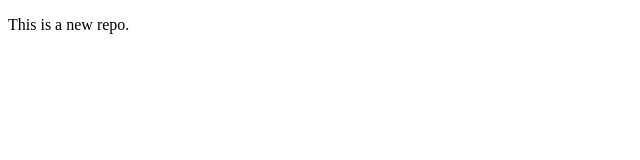
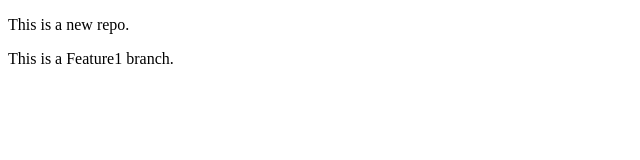
Before and after one commit to Hamid682004/Local_Repo, a plain HTML site: page index.html in a window 1280 px wide. Shown: the whole page, without its empty margins (0-640 px from the left). Drawn offline with Linux system fonts and the light colour scheme.

Commit message:
modifying

```diff
--- a/index.html
+++ b/index.html
@@ -7,5 +7,6 @@
 </head>
 <body>
     <p>This is a new repo.</p>
+    <p>This is a Feature1 branch.</p>
 </body>
 </html>
```
